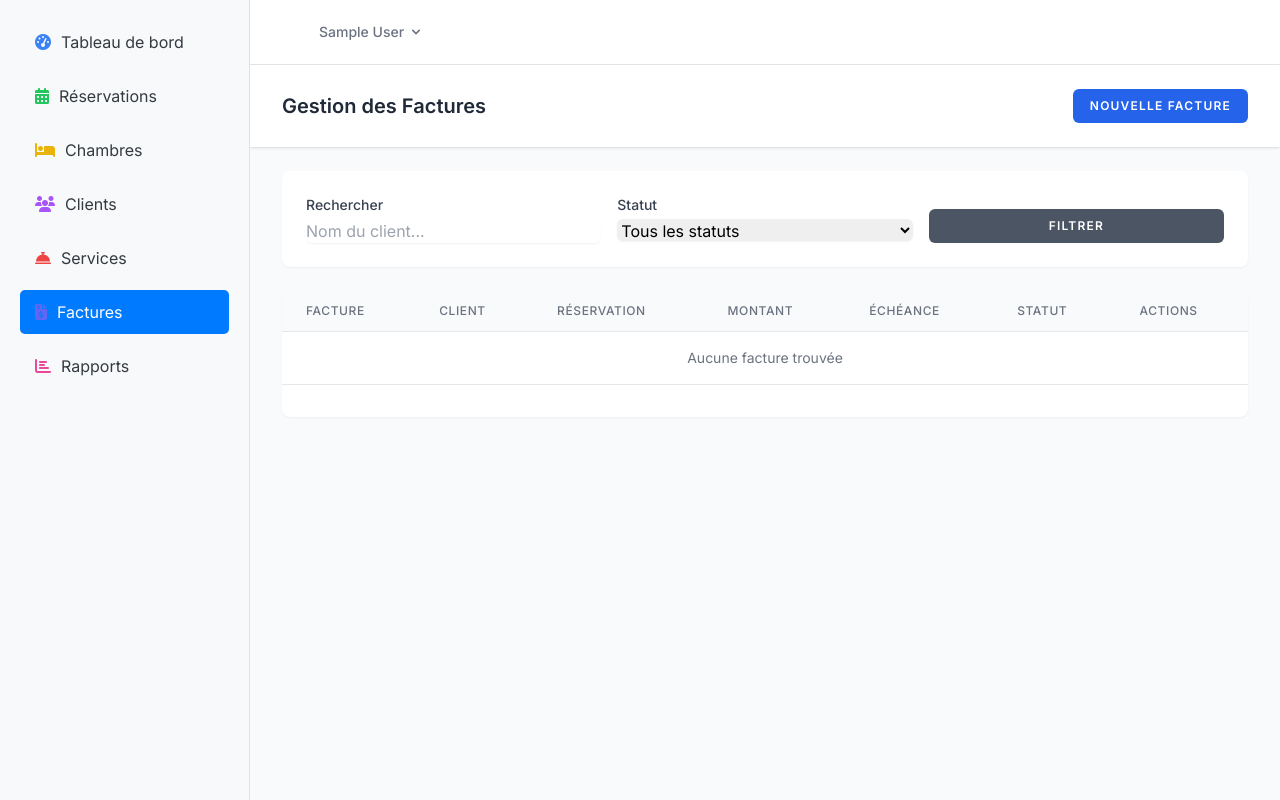
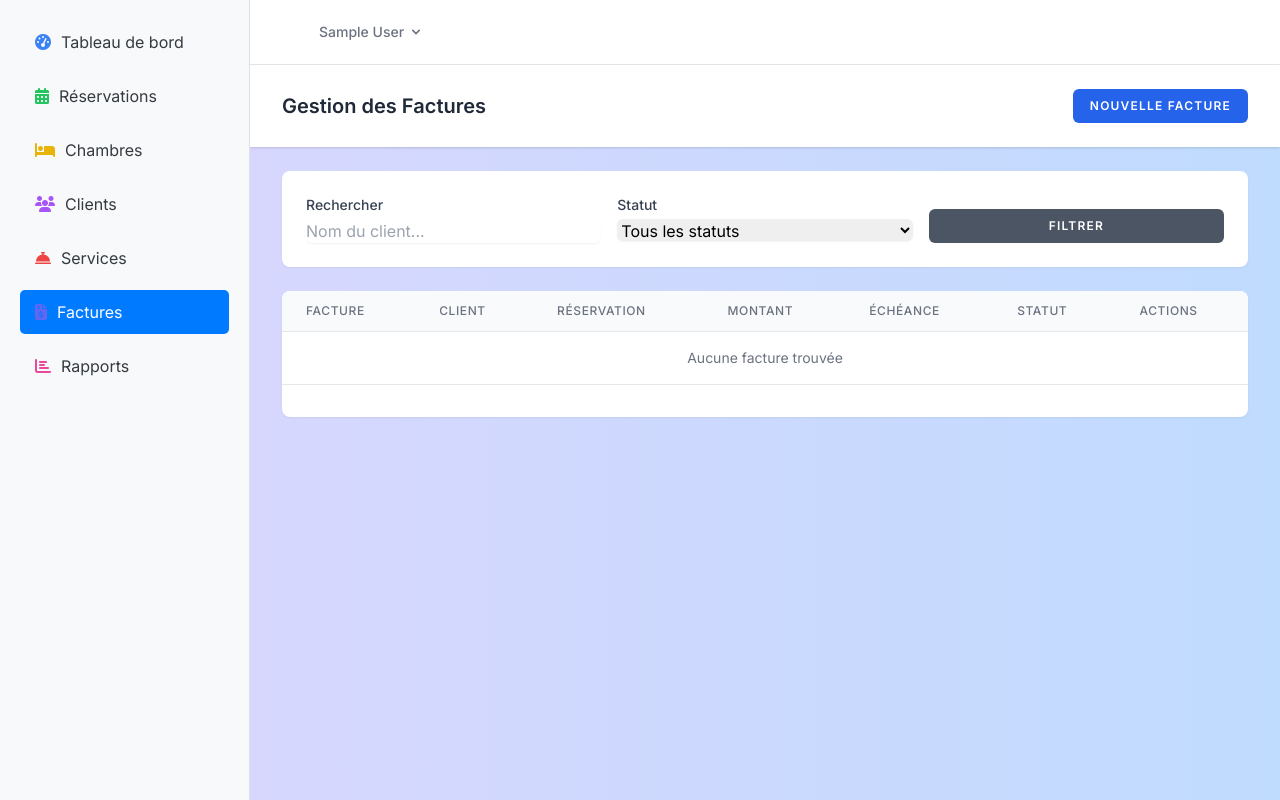
Before and after one commit to SinbaiE/gestioEcole, a Laravel app: page /invoices in a window 1280 px wide. Run offline with Laravel 10, Linux system fonts and the light colour scheme; the visitor is signed in with stand-in values (Sample User, id 1); data that the repository does not hold is empty; parts of the project's set-up code (start-up, migrations or seed data) failed here and were passed over; some libraries are stand-ins or nearby versions.

Commit message:
fix: resolve multiple issues

```diff
--- a/app/Http/Controllers/InvoiceController.php
+++ b/app/Http/Controllers/InvoiceController.php
@@ -177,4 +177,11 @@ class InvoiceController extends Controller
 
         return $pdf->download('facture-' . $invoice->invoice_number . '.pdf');
     }
+
+    public function pdf(Invoice $invoice)
+    {
+        $pdf = Pdf::loadView('invoices.pdf', compact('invoice'));
+
+        return $pdf->stream('facture-' . $invoice->invoice_number . '.pdf');
+    }
 }
--- a/resources/views/layouts/app.blade.php
+++ b/resources/views/layouts/app.blade.php
@@ -60,7 +60,7 @@
 
     @stack('styles')
 </head>
-<body class="font-sans antialiased bg-gray-50">
+<body class="font-sans antialiased bg-gradient-to-r from-violet-200 to-blue-200">
     <div class="min-h-screen flex">
         <!-- Vertical Navigation -->
         <x-vertical-nav />
```
Also changed, not shown: database/migrations/2025_07_28_174625_add_total_stays_to_guests_table.php (added).
